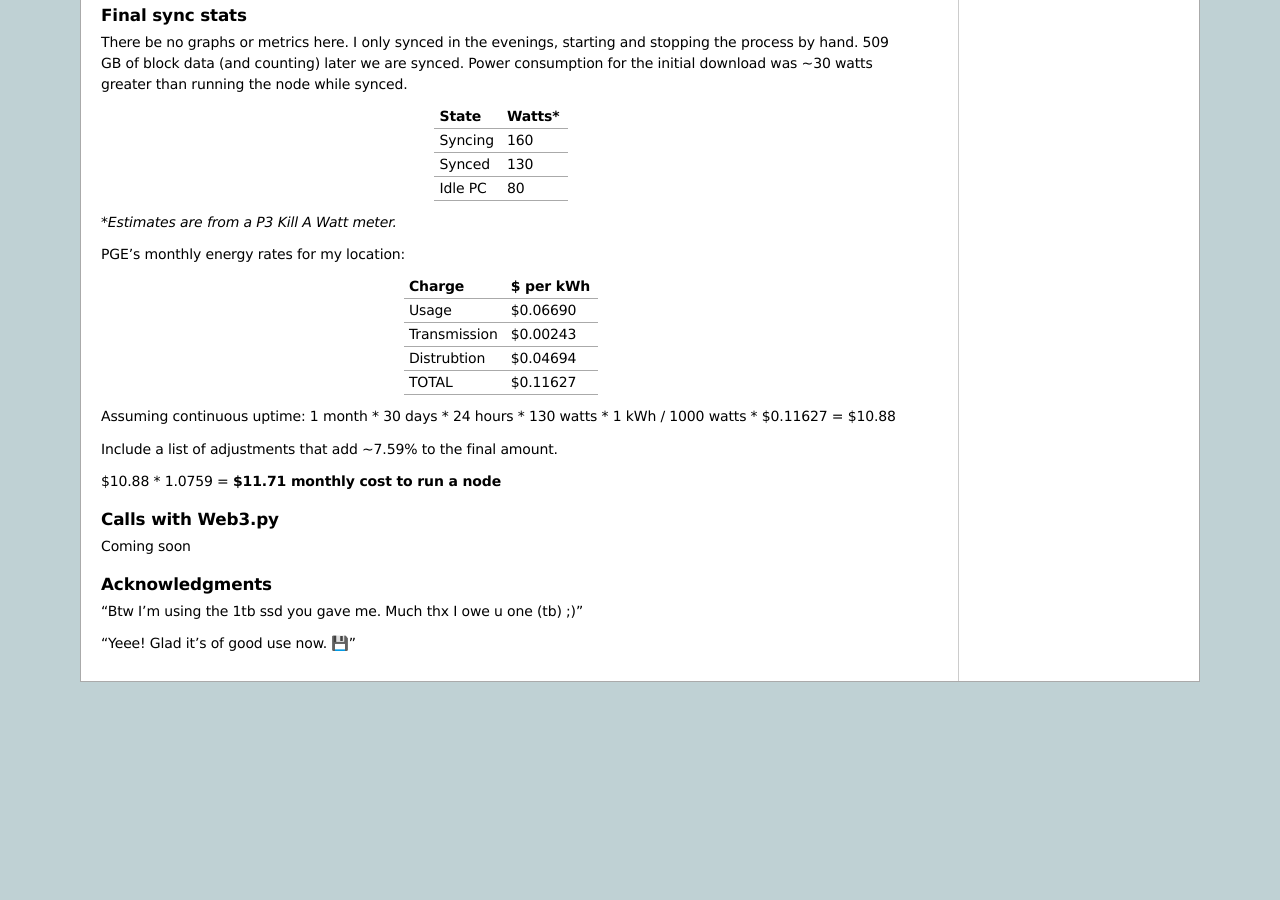
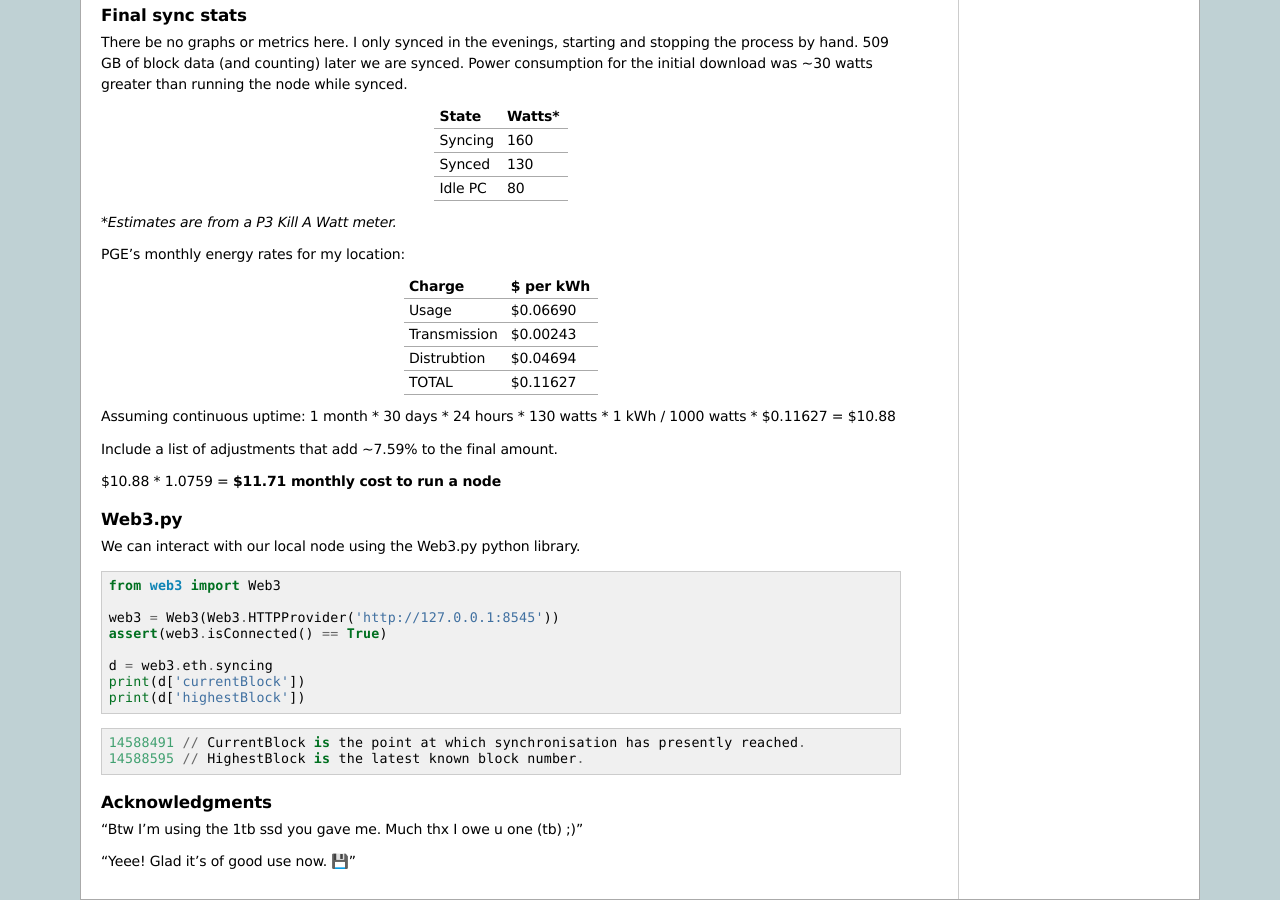
Before and after one commit to wilsjame/weblog, a Sphinx documentation site: the page built from docs/source/ethnode.rst, in a window 1280 px wide and 900 px high, scrolled down 1308 px. Built offline with Sphinx 7.4.7, drawn with Linux system fonts in a browser that asks for light colours; before the commit the page ends 1990 px from its top, so only the background shows below that.

Commit message:
add web3.py query (wrap up ethnode)

```diff
--- a/docs/source/ethnode.rst
+++ b/docs/source/ethnode.rst
@@ -116,9 +116,25 @@ Include a list of adjustments that add ~7.59% to the final amount.
 
 $10.88 * 1.0759 = **$11.71 monthly cost to run a node**
 
-Calls with Web3.py
-^^^^^^^^^^^^^^^^^^
-Coming soon
+Web3.py
+^^^^^^^
+We can interact with our local node using the Web3.py python library.
+
+.. code-block:: python
+
+   from web3 import Web3
+
+   web3 = Web3(Web3.HTTPProvider('http://127.0.0.1:8545'))
+   assert(web3.isConnected() == True)
+
+   d = web3.eth.syncing
+   print(d['currentBlock'])
+   print(d['highestBlock'])
+
+.. code-block::
+
+   14588491 // CurrentBlock is the point at which synchronisation has presently reached.
+   14588595 // HighestBlock is the latest known block number.
 
 Acknowledgments
 ^^^^^^^^^^^^^^^
```
